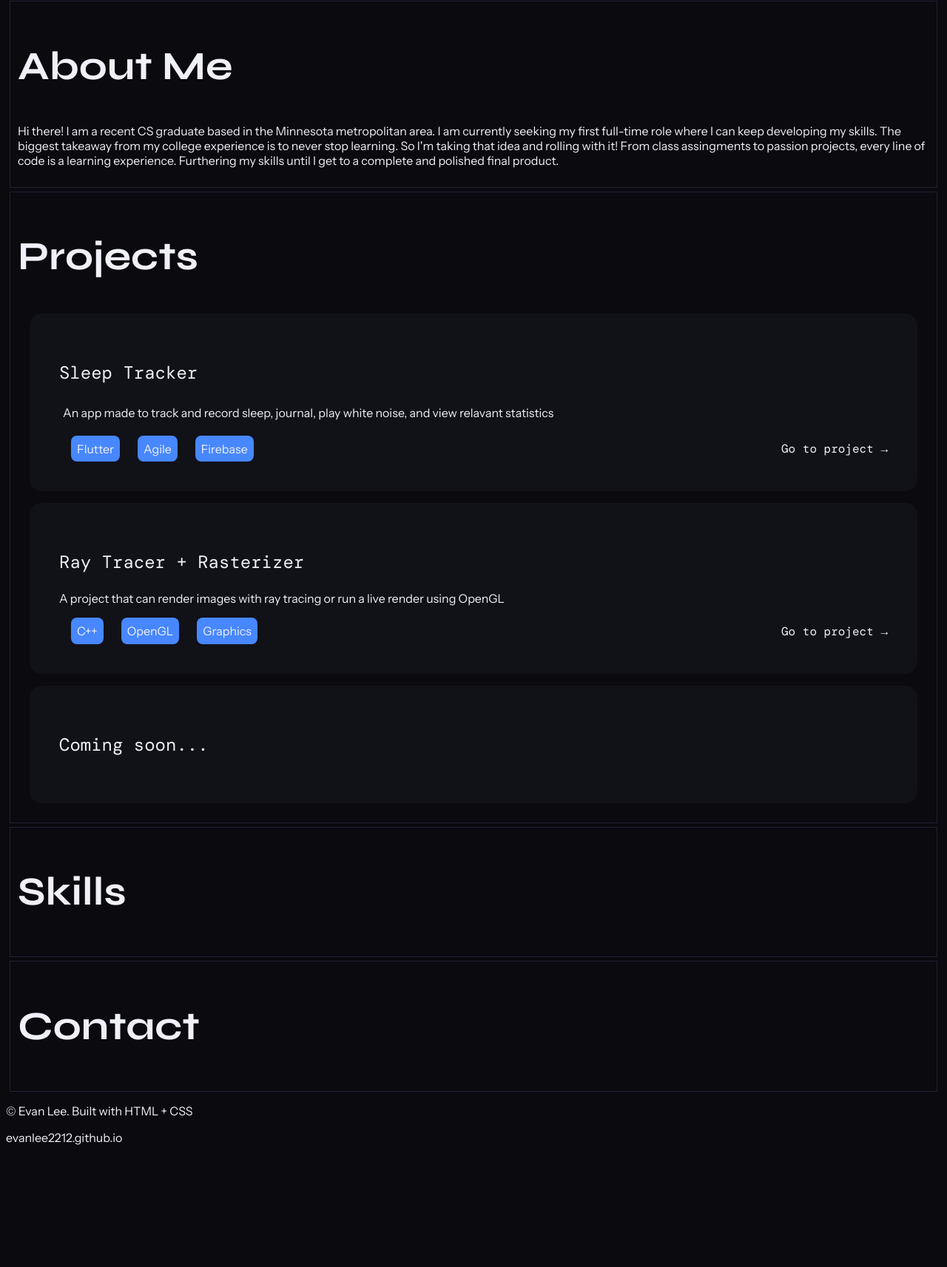
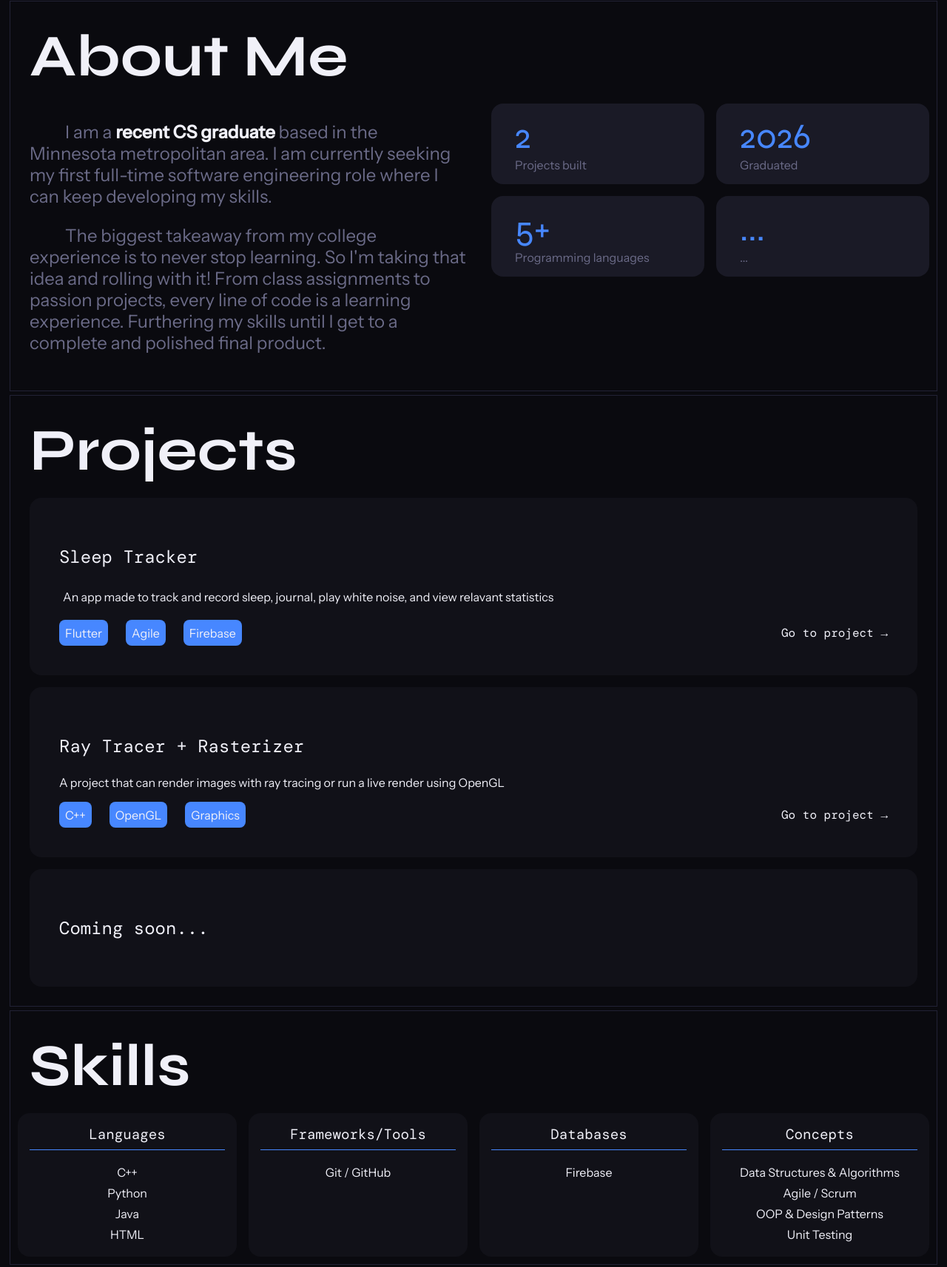
Before and after one commit to evanlee2212/evanlee2212.github.io, a plain HTML site: page index.html in a window 1280 px wide. Shown: the part 880-2593 px from the top of the page at 74% size. Before the commit the page ends 2444 px from the top, so only its background shows below. Drawn offline with nearby package versions, Linux system fonts and the light colour scheme.

Commit message:
Added about + skills section

```diff
--- a/index.html
+++ b/index.html
@@ -20,7 +20,7 @@
 
         <!--WELCOME-->
         <section class="welcome">
-            <h1 class="">Evan Lee</h1>
+            <h1>Evan Lee</h1>
             <p>
                 CS grad & software engineer ready to build real code
             </p>
@@ -38,12 +38,34 @@
         <!-- ABOUT-->
         <section id="about">
             <h1>About Me</h1>
-            <p>
-                Hi there! I am a recent CS graduate based in the Minnesota metropolitan area. I am currently seeking my first full-time role where I can keep developing my skills. The biggest takeaway
-                from my college experience is to never stop learning. So I'm taking that idea and rolling with it!
-                From class assingments to passion projects, every line of code is a learning experience. Furthering my skills
-                until I get to a complete and polished final product.
-            </p>
+            <div class="about-body">
+                <div class="about-desc">
+                    <p>
+                        I am a <strong>recent CS graduate</strong> based in the Minnesota metropolitan area. I am currently seeking my first full-time software engineering role where I can keep developing my skills.
+                    </p>
+                    <p>
+                        The biggest takeaway from my college experience is to never stop learning. So I'm taking that idea and rolling with it! From class assignments to passion projects, every line of code is a learning experience. Furthering my skills until I get to a complete and polished final product.
+                    </p>
+                </div>
+                <div class="about-cardholder">
+                    <div class="about-card">
+                        <div class="card-num">2</div>
+                        <div class="card-label">Projects built</div>
+                    </div>
+                    <div class="about-card">
+                        <div class="card-num">2026</div>
+                        <div class="card-label">Graduated</div>
+                    </div>
+                    <div class="about-card">
+                        <div class="card-num">5+</div>
+                        <div class="card-label">Programming languages</div>
+                    </div>
+                    <div class="about-card">
+                        <div class="card-num">...</div>
+                        <div class="card-label">...</div>
+                    </div>
+                </div>
+            </div>
         </section>
 
         <!--PROJECTS-->
@@ -103,6 +125,35 @@
         <!--SKILLS-->
         <section id="skills">
             <h1>Skills</h1>
+
+            <div class="skills-body">
+                <div class="skills-column">
+                    <div class="skills-column-header">Languages</div>
+                    <div class="skills-break"></div>
+                    <div class="skills-column-item">C++</div>
+                    <div class="skills-column-item">Python</div>
+                    <div class="skills-column-item">Java</div>
+                    <div class="skills-column-item">HTML</div>
+                </div>
+                <div class="skills-column">
+                    <div class="skills-column-header">Frameworks/Tools</div>
+                    <div class="skills-break"></div>
+                    <div class="skills-column-item">Git / GitHub</div>
+                </div>
+                <div class="skills-column">
+                    <div class="skills-column-header">Databases</div>
+                    <div class="skills-break"></div>
+                    <div class="skills-column-item">Firebase</div>
+                </div>
+                <div class="skills-column">
+                    <div class="skills-column-header">Concepts</div>
+                    <div class="skills-break"></div>
+                    <div class="skills-column-item">Data Structures & Algorithms</div>
+                    <div class="skills-column-item">Agile / Scrum</div>
+                    <div class="skills-column-item">OOP & Design Patterns</div>
+                    <div class="skills-column-item">Unit Testing</div>
+                </div>
+            </div>
         </section>
 
         <!--CONTACT-->
--- a/portfolio.css
+++ b/portfolio.css
@@ -30,6 +30,7 @@ body::before {
     opacity: 0.4;
 }
 
+/* NAV */
 nav {
     display: block;
     position: top;
@@ -83,7 +84,8 @@ section {
 h1 {
     display: block;
     font-family: var(--font-display);
-    font-size: 54px;
+    font-size: 5rem;
+    margin: 1rem;
 }
 
 .banner {
@@ -91,7 +93,59 @@ h1 {
     background-color: var(--border);
 }
 
-/* About */
+/* ABOUT */
+.about-body {
+    display: grid;
+    grid-template-columns: 1fr 1fr;
+    gap: 2rem;
+    align-items: start;
+    margin-left: 1rem;
+}
+
+.about-desc {
+    font-family: var(--font-body);
+    color: var(--muted);
+    font-size: 1.5rem;
+    margin-bottom: 1rem;
+    white-space: wrap;
+    text-indent: 3rem;
+}
+
+.about-desc strong { color: var(--text); }
+
+.about-cardholder {
+    align-self: right;
+    display: grid;
+    grid-template-columns: 1fr 1fr;
+    gap: 1rem;
+    margin-bottom: 1rem;
+}
+
+.about-card {
+    background-color: var(--surface2);
+    border-radius: 1rem;
+    padding: 1rem;
+    transition: 0.2s;
+}
+
+.about-card:hover {
+    box-shadow: 0.3rem 0.3rem 0.5rem var(--muted);
+}
+
+.card-num {
+    font-family: var(--font-display);
+    color: var(--accent);
+    font-size: 3rem;
+    text-align: left;
+    margin-left: 1rem;
+}
+
+.card-label {
+    margin-left: 1rem;
+    font-family: var(--font-body);
+    font-size: 1rem;
+    color: var(--muted);
+}
 
 /* PROJECTS */
 .projects-grid {
@@ -134,7 +188,12 @@ h1 {
     height: 1.2rem;
     border-radius: 0.5rem;
     padding: 0.5rem;
-    margin-left: 1rem;
+    margin-right: 1rem;
+    transition: 0.2s;
+}
+
+.project-tag:hover {
+    opacity: 0.6;
 }
 
 .project-linkto {
@@ -155,3 +214,36 @@ h1 {
     justify-content: flex-start;
     gap: 0.5rem;
 }
+
+/* SKILLS */
+.skills-body {
+    display: grid;
+    grid-template-columns: repeat(4, 1fr);
+    gap: 1rem;
+}
+
+.skills-column {
+    background-color: var(--surface);
+    border-radius: 1rem;
+    padding: 1rem;
+}
+
+.skills-column-header {
+    font-family: var(--font-mono);
+    font-size: 1.2rem;
+    margin-bottom: 0.5rem;
+    text-align: center;
+    border-bottom-color: var(--accent);
+}
+
+.skills-break {
+    height: .5px;
+    background-color: var(--accent);
+    margin-bottom: 1rem;
+}
+
+.skills-column-item {
+    font-family: var(--font-body);
+    padding: 0.25rem 0;
+    text-align: center;
+}
```
